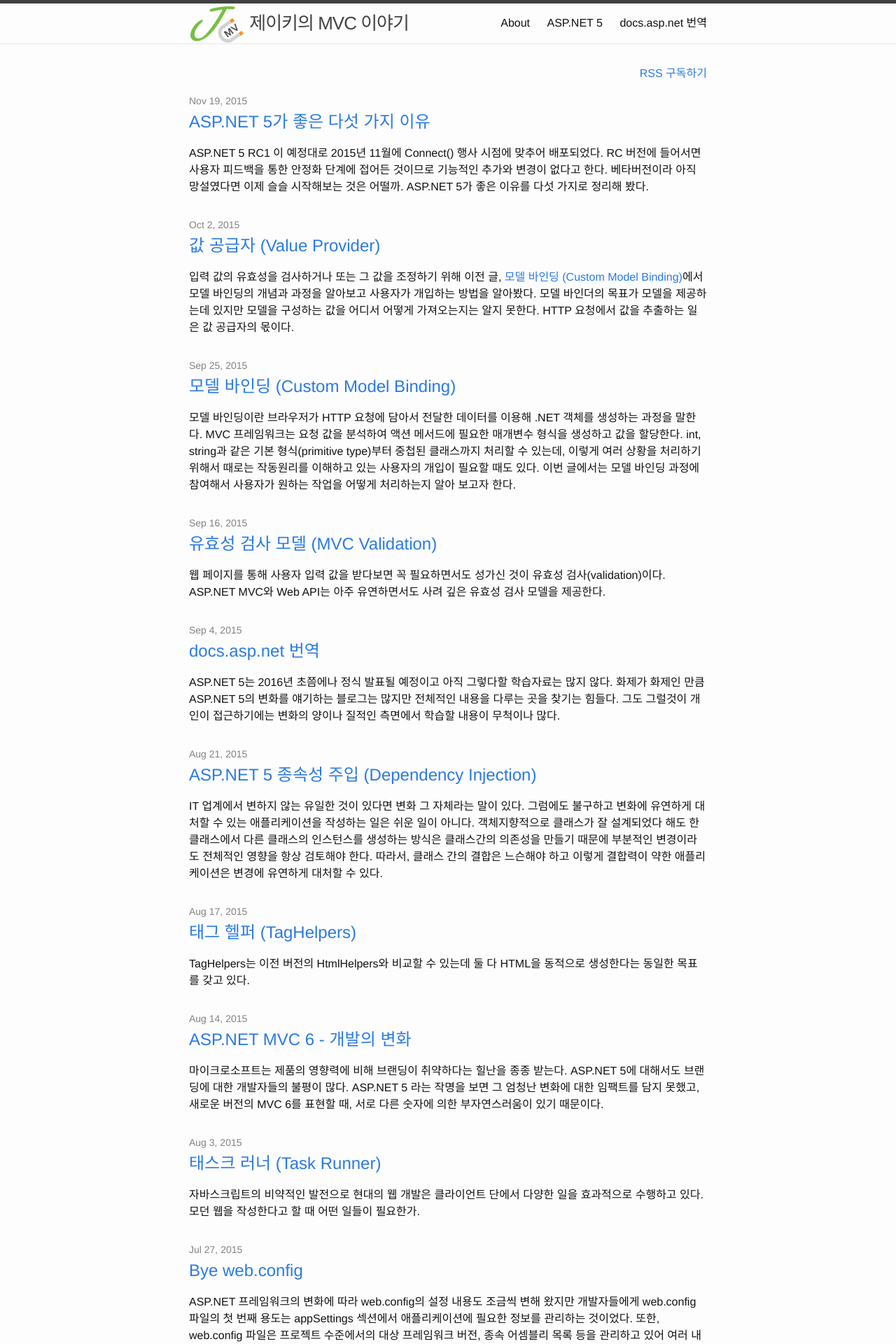
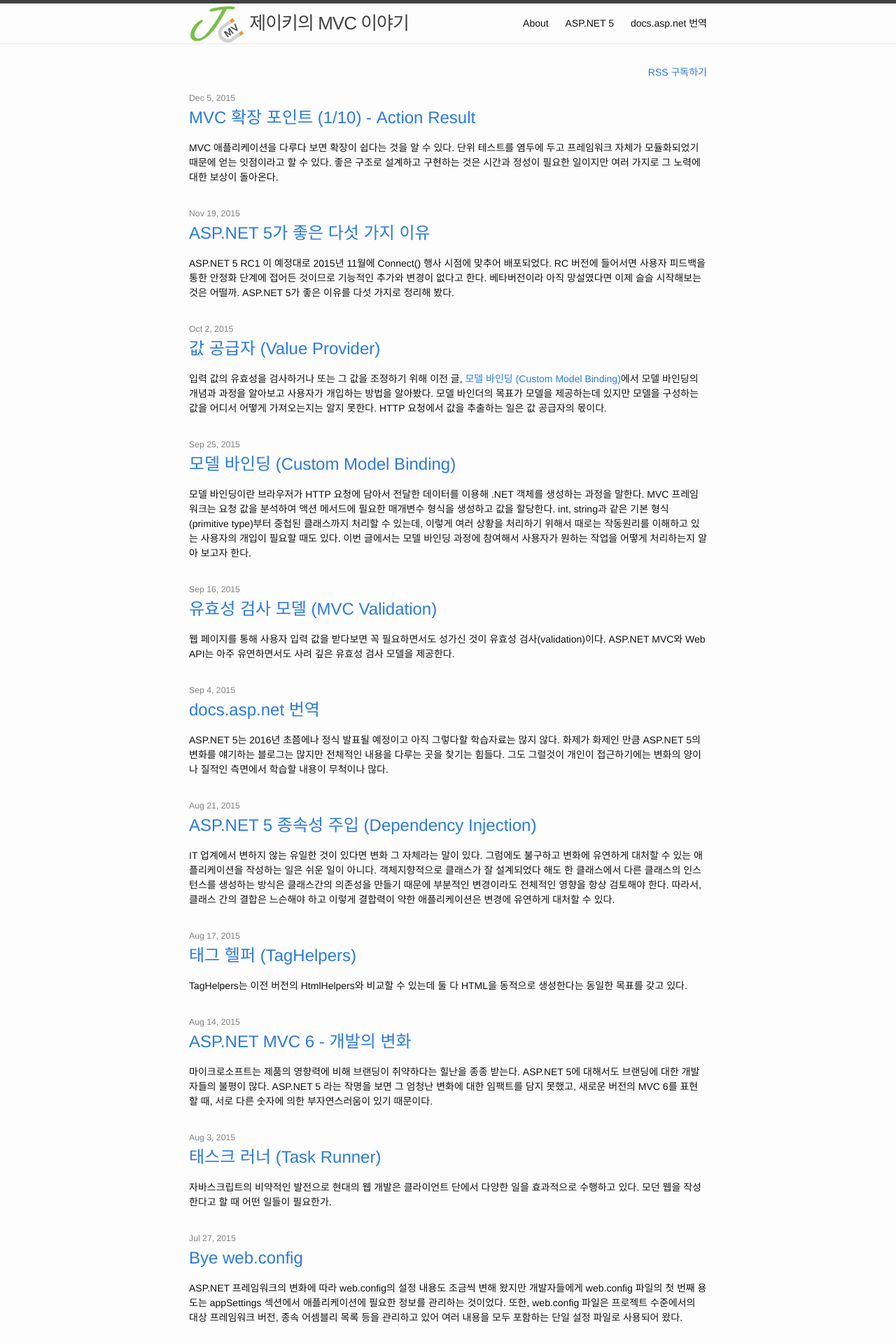
Before and after one commit to jakeymvc/jakeymvc.github.io, a Jekyll site: the page built from index.html, in a window 1280 px wide. Shown: the top 1920 px of the page at 70% size. Built offline with Jekyll 4.4.1, drawn with Linux system fonts in a browser that asks for light colours; Markdown is read by kramdown in place of the engine named in the settings; some of the changed lines change nothing that is shown.

Commit message:
mvc extionsion 1

````diff
--- /dev/null
+++ b/_posts/2015-12-05-mvc-extension-1.md
@@ -0,0 +1,241 @@
+---
+title:  "MVC 확장 포인트 (1/10) - Action Result"
+date:   2015-12-05
+categories: mvc
+tags:
+author: Jake Ryu
+permalink: /mvc-extension-action-result
+---
+
+MVC 애플리케이션을 다루다 보면 확장이 쉽다는 것을 알 수 있다. 단위 테스트를 염두에 두고 프레임워크 자체가 모듈화되었기 때문에 얻는 잇점이라고 할 수 있다. 좋은 구조로 설계하고 구현하는 것은 시간과 정성이 필요한 일이지만 여러 가지로 그 노력에 대한 보상이 돌아온다.
+
+앞으로 MVC의 10가지 확장 포인트를 정리할 계획이다. 그 첫번째로 Custom Action Result를 살펴보자.
+
+###XMLResult###
+
+목록 1은 리마인드 이메일을 보내기 위해 그 대상을 추출하는 액션이다. 이메일 서비스와 XML 포맷으로 통신하기 때문에 이메일 대상을 아예 XML로 받고자 한다.
+
+``` csharp
+public ActionResult GetApplicantsForReminders()
+{
+    var applicants = _context.Applicants.ToList();
+    var vmApplicants = new List<ApplicantVM>();
+    foreach(var app in applicants)
+    {
+        vmApplicants.Add(Mapper.Map<ApplicantVM>(app));
+    }
+
+    return new XMLResult(vmApplicants);
+}
+```
+
+<목록 1> 이메일 대상자를 XML 형식으로 반환하는 액션
+
+Entity Framework의 데이터베이스 컨텍스트를 통해 데이터를 가져오고 AutoMapper를 통해 뷰모델로 변환하는 것 외에는 특별한 것이 없다. 그 결과를 XML을 반환하고 있다는 것까지 코드로 알 수 있다.
+
+컨트롤러의 코드는 이렇게 단순해야 한다. 어떤 모델을 사용해야 할지 결정하고 해당 모델을 돌려 주면된다.
+
+``` xml
+<?xml version="1.0" encoding="UTF-8"?>
+<ArrayOfApplicantVM>
+    <ApplicantVM>
+        <FirstName>test</FirstName>
+        <LastName>test</LastName>
+        <Dob>2015-11-02T00:00:00</Dob>
+        <Phone>54343</Phone>
+        <Email>asdfs</Email>
+        <MaritalStatus>Single</MaritalStatus>
+        <HighestEducation>1</HighestEducation>
+        <LicenseStatus>Valid</LicenseStatus>
+        <YearsLicensed>1</YearsLicensed>
+    </ApplicantVM>
+</ArrayOfApplicantVM>
+```
+<목록 2> 액션의 결과로 생성된 XML
+
+
+목록 2는 액션의 결과물이다. `ApplicationVM`을 액션내에서 XML로 시리얼라이즈한다면 코드가 한참이나 늘어날 테고 재사용하지도 못할 것이다. `XMLResult` 클래스가 어떻게 구현되었는지 목록 3에서 알아보자.
+
+``` csharp
+using System;
+using System.Linq;
+using System.Web.Mvc;
+using System.Xml.Serialization;
+
+public class XMLResult : ActionResult
+{
+    private object _data;
+
+    public XMLResult(object data)
+    {
+        _data = data;
+    }
+
+    public override void ExecuteResult(ControllerContext context)
+    {
+        XmlSerializer serializer = new XmlSerializer(_data.GetType());
+        var response = context.HttpContext.Response;
+        response.ContentType = "text/xml";
+        serializer.Serialize(response.Output, _data);
+    }
+}
+```
+
+<목록 3> XMLResult - Custom Action Result
+
+Custom Action Result를 구현하기 위해서는 `ActionResult` 클래스를 상속해야 하는데, 이 클래스는 `ExecuteResult` 메서드를 abstract 로 정의하고 있어 자식 클래스에서 구현하도록 하고 있다. 데이터는 생성자를 통해 받았고 `ExcuteResult` 메서드에서는 닷넷 `XmlSerializer`를 사용해 HTTP Response를 작성했다. 군더더기가 없다.
+
+####커맨드 패턴####
+
+전체 과정을 보면 컨트롤러에서는 어떤 행동(반환값)이 필요한지 결정하여 그 행동을 구현한 객체에 실행을 위임하고 있다. `ActionResult` 클래스가 갖는 중요한 의미는 `ExecuteResult` 메서드를 강제화하여 프레임워크에서 호출될 수 있도록 할 뿐이다.
+
+이렇게 개별 행동을 하나의 명령 객체로 설계하면 명령을 결정하는 부분과 명령을 실행하는 부분을 분리할 수 있어 명령 추가가 쉽다. `XMLResult`를 추가하는 것이 이렇게 쉬운 이유는 `ActionResult`가 커맨드 패턴을 따른 덕이다.
+
+###CSVResult###
+이번에는 데이터 교환용으로 많이 사용하고 엑셀에서 열어볼 수 있는 csv 포맷을 반환하는 Custom Action Result를 작성해 보자.
+
+
+``` csharp
+public class CSVResult : FileResult
+{
+    private IEnumerable _data;
+
+    public CSVResult(IEnumerable data, string fileName) : base("text/csv")
+    {
+        _data = data;
+        FileDownloadName = fileName;
+    }
+
+    protected override void WriteFile(HttpResponseBase response)
+    {
+        var builder = new StringBuilder();
+        var stringWriter = new StringWriter(builder);
+
+        foreach (var item in _data)
+        {
+            var properties = item.GetType().GetProperties();
+            foreach (var prop in properties)
+            {
+                stringWriter.Write(GetValue(item, prop.Name));
+                stringWriter.Write(", ");
+            }
+            stringWriter.WriteLine();
+        }
+
+        response.Write(builder);
+    }
+
+    public static string GetValue(object item, string propName)
+    {
+        return item.GetType().GetProperty(propName).GetValue(item, null).ToString() ?? "";
+    }
+}
+```
+
+<목록 4> FileResult를 상속하는 CSVResult
+
+이전과 달리 `CSVResult`는 `FileResult`를 상속하고 있다. `FileResult`는 MVC 프레임워크가 기본적으로 지원하는 Action Result 중의 하나이다. `FileResult`의 구현과 그 구조에 대해서는 [Zip 파일 반환하는 ActionResult 만들기](/action-result-to-return-zip-file/) 라는 이전 포스팅을 참조하자.
+
+파일을 다루는 Action Result가 이미 있기 때문에 이 것을 상속함으로써 안정적으로 파일을 처리할 수 있게 되었고 새로운 포맷에만 집중하여 쉽게 Custom Action Result를 추가할 수 있다. 액션의 반환 형식이 파일이라면 FileResult를 활용하는 것을 항상 최우선적으로 생각해야 할 것이다.
+
+`CSVResult`를 구현하면서 몇 가지 특징적인 면을 아래에 정리했다.
+
+* 생성자에서 content type을 부모 클래스 생성자에 전달하고 있다. `FileResult`에는 parameterless 생성자가 없다.
+* `FileResult`는 `ExecuteResult` 메서드에서 `WriteFile`을 호출하도록 구현되어 있다. `WriteFile`은 abstract로 정의되어 있어 자식 클래스에서 구현해야 하는데 실제로 파일의 내용을 생성해서 Response로 반환하는 역할을 한다.
+* 데이터를 object로 받기 때문에 리플렉션 기법으로 속성 값을 추출한다.
+
+`CSVResult`를 사용하는 예제는 목록 5에서 볼 수 있다.
+
+``` csharp
+public ActionResult GetQuotesCSV()
+{
+    var applicants = _context.Applicants.ToList();
+    var mappedApplicants = new List<ApplicantVM>();
+    foreach (var app in applicants)
+    {
+        mappedApplicants.Add(Mapper.Map<ApplicantVM>(app));
+    }
+
+    return new CSVResult(mappedApplicants, "TestCSV");
+}
+```
+
+<목록 5> CSVResult를 사용하는 액션
+
+###Built-in Action Result###
+
+목록 6는 MVC 프레임워크에서 지원하는 Action Result와 이에 대응하는 헬퍼 메서드를 보여주고 있다.
+
+* ViewResult  -  View
+* PartialViewResult  -  PartialView
+* RedirectToRouteResult  -  RedirecToAction, RedirectToActionPermanent, RedirectToRoute, RedirectToRoutePermanent
+* RedirectResult - Redirect
+* ContentResult - RedirectPermanent, Content
+* FileResult - File
+* JsonResult - Json
+* JavaScriptResult - JavaScript
+* HttpUnauthorizedResult - None
+* HttpNotFoundResult - HttpNotFound
+* HttpStatusCodeResult - None
+* EmptyResult - None
+
+<목록 6> 내장된 ActionResult 형식
+
+여기서 헬퍼 메서드를 소개하는 이유는 실제로 컨트롤러 액션에서는 주로 이 것을 사용하기 때문이다. 헬퍼 메서드를 사용할 때 궁극적으로는 ActionResult의 인스턴스가 반환되는 것을 이해하면 목록 1과 목록 5에서 `new`를 사용하는 것이 더 이상 부자연스럽지 않을 것이다.
+
+목록 7은 View와 관련된 헬퍼 메서드들인데 매개변수의 조합에 따른 여러 개의 오버라이드가 있고 모두 마지막 메서드에 의존하고 있는 걸 확인할 수 있다. 마지막 메서드는 예상대로 ViewResult의 인스턴스를 반환한다.
+
+``` csharp
+protected internal ViewResult View()
+{
+    return View(viewName: null, masterName: null, model: null);
+}
+
+protected internal ViewResult View(object model)
+{
+    return View(null /* viewName */, null /* masterName */, model);
+}
+
+protected internal ViewResult View(string viewName)
+{
+    return View(viewName, masterName: null, model: null);
+}
+
+protected internal ViewResult View(string viewName, string masterName)
+{
+    return View(viewName, masterName, null /* model */);
+}
+
+protected internal ViewResult View(string viewName, object model)
+{
+    return View(viewName, null /* masterName */, model);
+}
+
+protected internal virtual ViewResult View(string viewName, string masterName, object model)
+{
+    if (model != null)
+    {
+        ViewData.Model = model;
+    }
+
+    return new ViewResult
+    {
+        ViewName = viewName,
+        MasterName = masterName,
+        ViewData = ViewData,
+        TempData = TempData,
+        ViewEngineCollection = ViewEngineCollection
+    };
+}
+```
+
+<목록 7> Controller에서 구현하고 있는 View 메서드
+
+###정리###
+
+MVC의 확장 포인트에 대한 첫 번째 주제로 Custom Action Result에 대해 알아봤다.
+
+* 객체를 XML 형식으로 시리얼라이즈 하는 예제
+* 객체를 CSV 형식의 파일로 다운로드 하는 예제
+
+를 코드와 함께 살펴봤다. 더불어, 명령을 객체화 한다는 커맨드 패턴도 알게 되었다.
--- a/about.md
+++ b/about.md
@@ -4,15 +4,16 @@
 permalink: /about/
 ---
 
-<br /><br />
+![with my son](/assets/profile.jpg)
+
 
 ####류지형 (Jake Ryu)####
 
 현대자동차 영국법인에서 Application Architect로 근무.
 
-마이크로소프트 웹 스택에 기반해서 MVC 애플리케이션과 Web API를 주로 개발하지만, 웹 개발에 한해서는 벤더와 기술을 가리지 않고 공부하며 웹 아키텍트를 목표로 하고 있다.
+ASP.NET MVC 애플리케이션과 Web API를 주로 개발며 적절하게 패턴을 사용하고 코드의 재사용성을 높이는 것이 주관심사이다. Rails, NodeJS 등 다른 웹 개발 기술도 학습하며 웹 개발 전반에 대한 인사이트를 쌓고자 노력하고 있다.
 
-기술 공부하는 것을 즐긴다. [Taeyo.NET](http://taeyo.net/) 번역팀에서 번역일을 돕고 있으며 [ASP.NET Korea User Group](https://www.facebook.com/groups/AspxKorea/)에서 활동한다. 틈틈히 쓴 글을 모아  [마이크로소프트웨어](https://www.imaso.co.kr/)에 기고도 하고 있다.
+[Taeyo.NET](http://taeyo.net/) 번역팀에서 번역일을 돕고 있으며 [ASP.NET Korea User Group](https://www.facebook.com/groups/AspxKorea/)에서 활동한다. 틈틈히 쓴 글을 모아  [마이크로소프트웨어](https://www.imaso.co.kr/)에 기고도 하고 있다.
 
 <br />
 
--- a/css/main.scss
+++ b/css/main.scss
@@ -7,7 +7,7 @@
 
 // Our variables
 $base-font-family: Helvetica, Arial, sans-serif;
-$base-font-size:   16px;
+$base-font-size:   14px;
 $small-font-size:  $base-font-size * 0.875;
 $base-line-height: 1.5;
 
````
Also changed, not shown: assets/profile.jpg (added).
